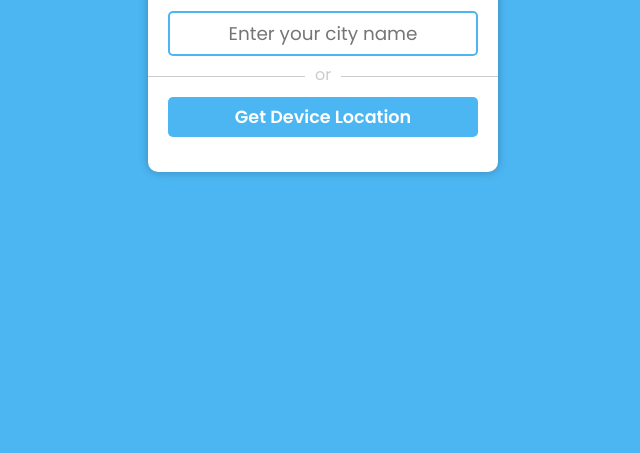
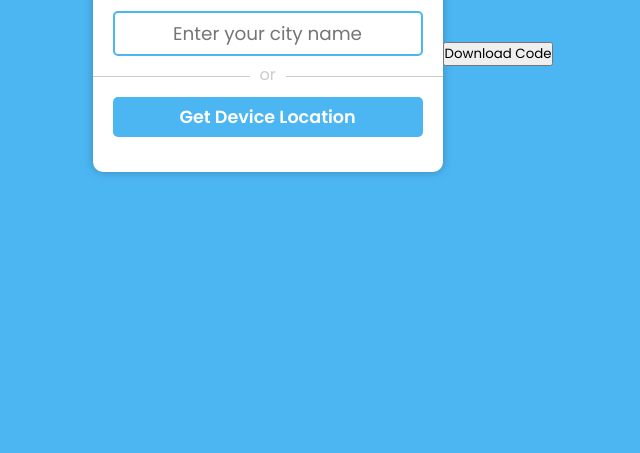
Before and after one commit to codewithjihad1/weatherapp, a plain HTML site: page index.html in a window 1280 px wide. Shown: the part 347-800 px from the top of the page, without its empty margins (317-957 px from the left). Drawn offline with nearby package versions, Linux system fonts and the light colour scheme.

Commit message:
Download source code && write Readme.md file

```diff
--- a/index.html
+++ b/index.html
@@ -63,6 +63,13 @@
                 </div>
             </div>
         </div>
+
+        <!-- creator details -->
+        <div class="creator-details">
+            <a href="Weather app JS.zip" download>
+                <button class="downloadCode">Download Code </button>
+            </a>
+        </div>
     </div>
 </body>
 </html>
```
Also changed, not shown: 2 other files.
